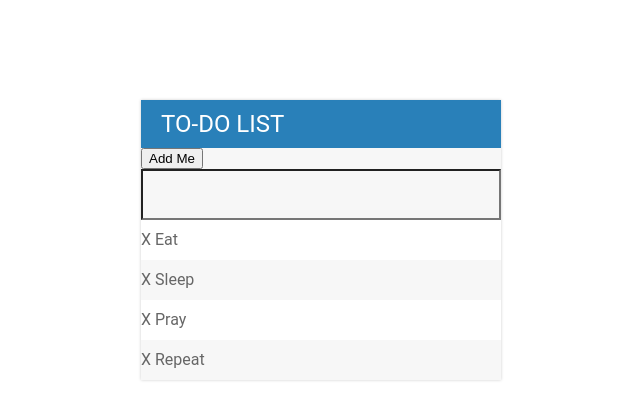
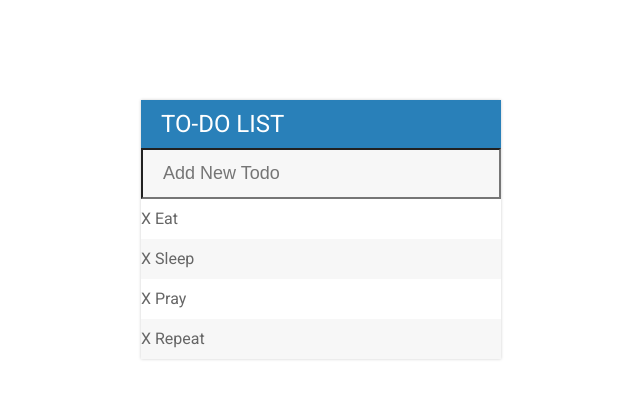
Before and after one commit to sachingw777/jQuery-Todo-App, a plain HTML site: page index.html in a window 1280 px wide. Shown: the whole page, without its empty margins (319-959 px from the left). Drawn offline with Linux system fonts and the light colour scheme.

Commit message:
add minor changes.

```diff
--- a/index.html
+++ b/index.html
@@ -2,15 +2,15 @@
 <head>
 	<title>Todo List</title>
 	<link rel="stylesheet" type="text/css" href="assets/css/todos.css">
+	<link href='https://fonts.googleapis.com/css?family=Roboto:400,700,500' rel='stylesheet' type='text/css'>
 	<script type="text/javascript" src="assets/js/lib/jquery-3.3.1.min.js"></script>
 
 </head>
 <body>
 
 <div id = "container">
-	<h1>TO-DO LIST</h1>
-	<button>Add Me</button>
-	<input type = "text">
+	<h1>To-do list</h1>
+	<input type = "text" placeholder="Add New Todo">
 	<ul>
 		<li><span>X</span> Eat</li>
 		<li><span>X</span> Sleep</li>
```
